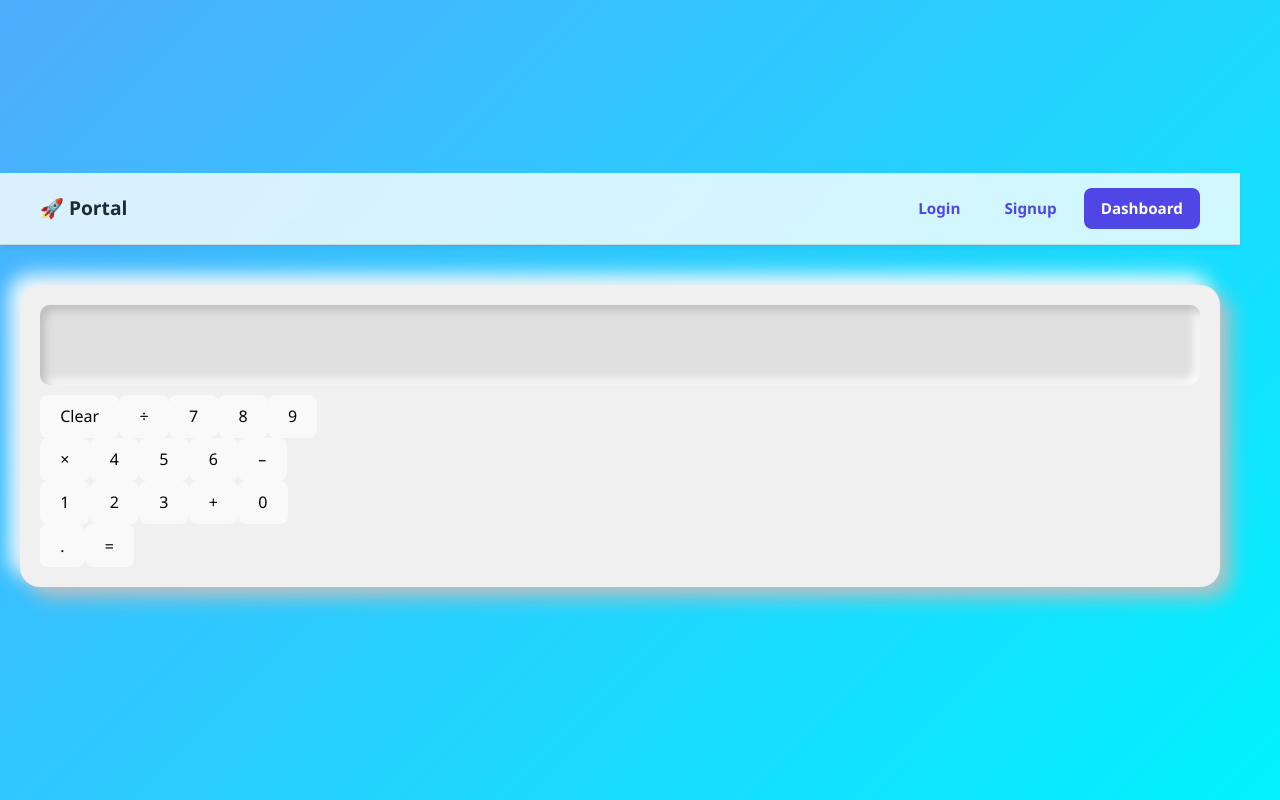
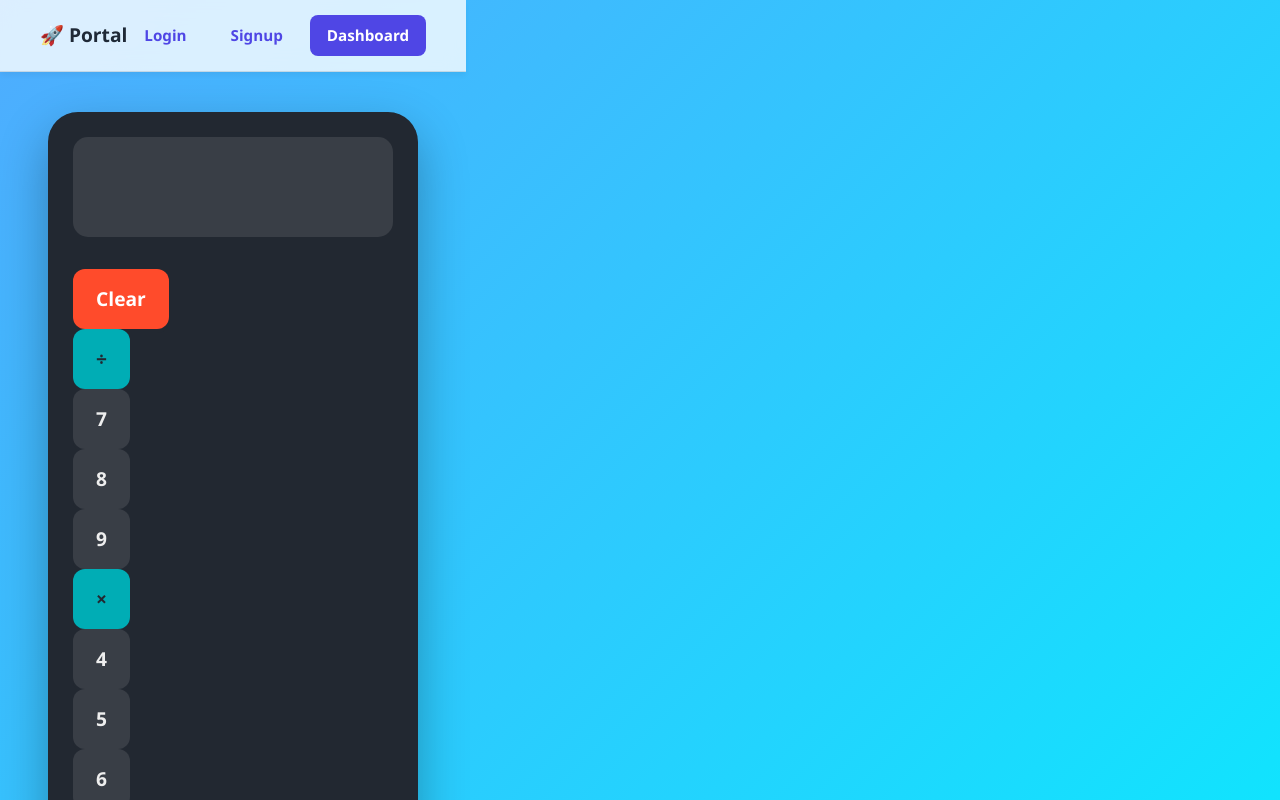
Before and after one commit to vikramNilaji/March2026, a React app in the folder auth-portal/frontend/signup/: page /calculator in a window 1280 px wide. Shown: the top 800 px of the page. Built offline with nearby package versions, Linux system fonts and the light colour scheme; the HTML template or start-up script is replaced by a standard one.

Commit message:
calculator

```diff
--- a/auth-portal/frontend/signup/src/components/Calculator/Calculator.css
+++ b/auth-portal/frontend/signup/src/components/Calculator/Calculator.css
@@ -1,22 +1,81 @@
+/* Container to center everything on the screen */
+.calc-container {
+  display: flex;
+  justify-content: center;
+  align-items: center;
+  min-height: 80vh;
+}
+
 .calculator {
   display: grid;
   grid-template-columns: repeat(4, 1fr);
-  gap: 10px;
-  background: #f0f0f0;
-  padding: 20px;
-  border-radius: 20px;
-  box-shadow: 10px 10px 20px #bebebe, -10px -10px 20px #ffffff;
+  gap: 12px;
+  background: #222831; /* Modern dark theme */
+  padding: 25px;
+  border-radius: 30px;
+  box-shadow: 0 20px 50px rgba(0, 0, 0, 0.3);
+  width: 320px;
 }
 
 .display {
   grid-column: span 4;
+  height: 70px;
+  background: #393e46;
+  color: #00adb5; /* Cyan for high visibility */
+  text-align: right;
+  font-size: 2.5rem;
+  padding: 15px;
+  border: none;
+  border-radius: 15px;
+  margin-bottom: 20px;
+  outline: none;
+  font-family: 'Courier New', Courier, monospace;
+}
+
+/* Base button styling */
+button {
   height: 60px;
-  background: #e0e0e0;
-  text-align: right;
-  font-size: 2rem;
-  padding: 10px;
+  border-radius: 12px;
   border: none;
-  border-radius: 10px;
-  box-shadow: inset 5px 5px 10px #bebebe, inset -5px -5px 10px #ffffff;
+  background: #393e46;
+  color: #eeeeee;
+  font-size: 1.2rem;
+  font-weight: bold;
+  cursor: pointer;
+  transition: all 0.2s ease;
+  box-shadow: 0 4px #222831;
 }
-/* Use .span-two { grid-column: span 2; } for Clear and = buttons */
+
+button:hover {
+  background: #4e555f;
+  transform: translateY(-2px);
+}
+
+button:active {
+  transform: translateY(2px);
+  box-shadow: 0 0px #222831;
+}
+
+/* Operator buttons (/, *, -, +) */
+button[name="/"], button[name="*"], button[name="-"], button[name="+"] {
+  background: #00adb5;
+  color: #222831;
+}
+
+/* Special styling for larger buttons */
+.span-two {
+  grid-column: span 2;
+}
+
+#clear {
+  background: #ff4b2b; /* Red for clear */
+  color: white;
+}
+
+#result {
+  background: #00adb5; /* Theme color for equal */
+  color: #222831;
+}
+
+#clear:hover { background: #ff6b52; }
+#result:hover { background: #07ced6; }
```
